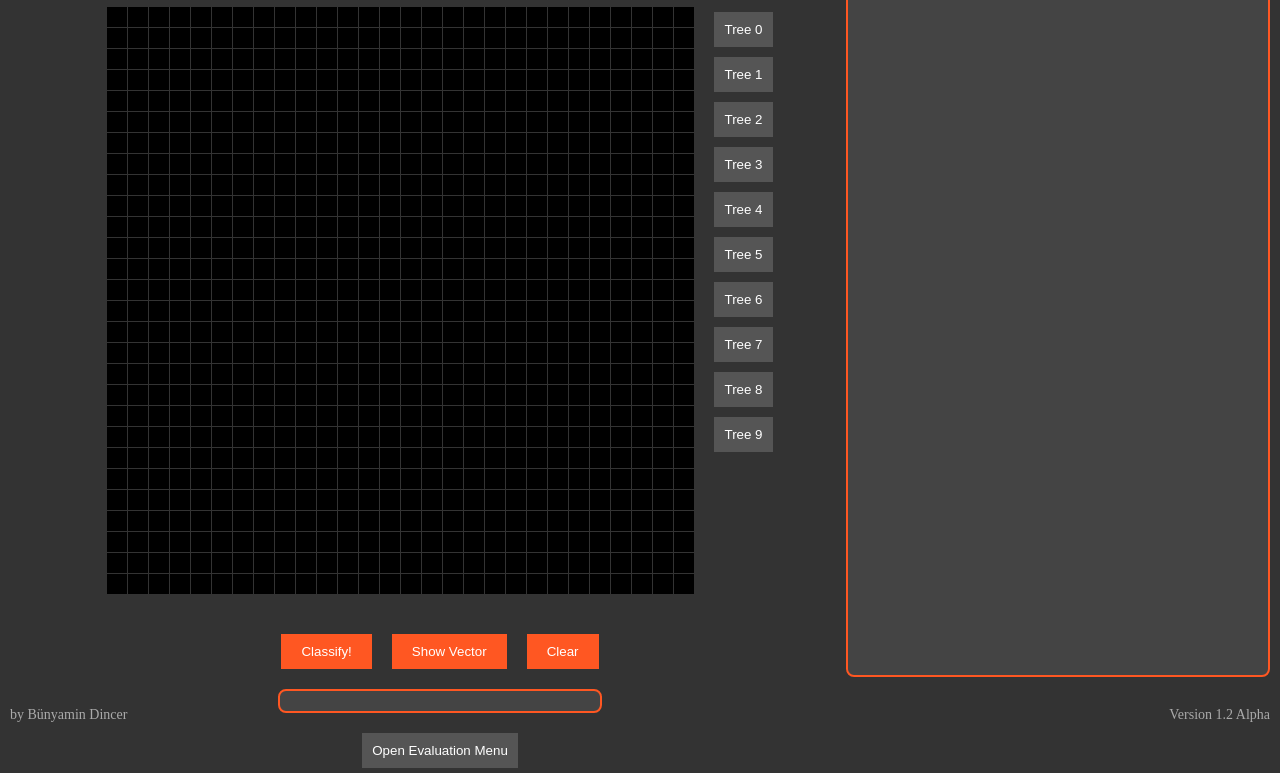
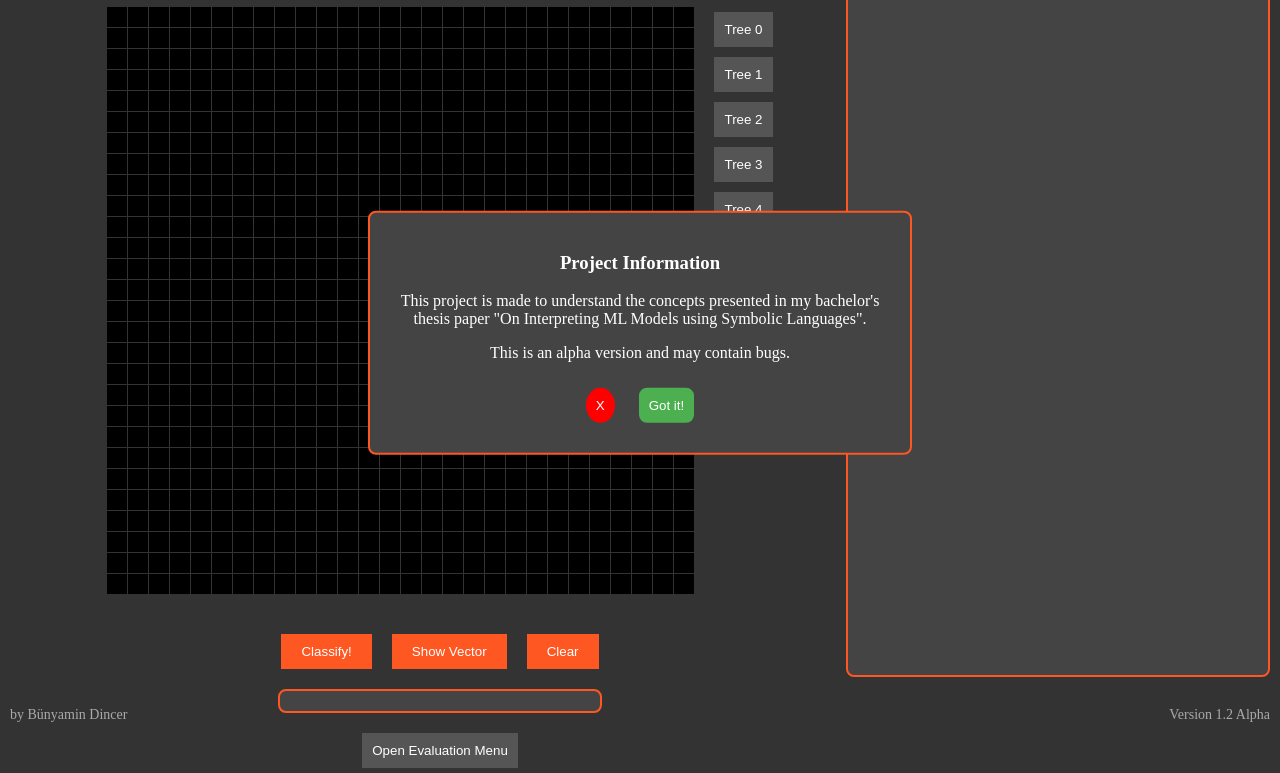
Before and after one commit to bunidin/mnist-dt-evaluation, a plain HTML site: page index.html in a window 1280 px wide. Shown: the part 67-840 px from the top of the page. Drawn offline with Linux system fonts and the light colour scheme.

Commit message:
Update index.html

```diff
--- a/index.html
+++ b/index.html
@@ -239,6 +239,34 @@
             margin: 20px 0;
             font-size: 36px; /* Increased font size */
         }
+        .initial-popup {
+            display: none;
+            position: fixed;
+            top: 50%;
+            left: 50%;
+            transform: translate(-50%, -50%);
+            padding: 20px;
+            border: 2px solid #ff5722;
+            background-color: #444;
+            color: #fff;
+            width: 500px;
+            border-radius: 8px;
+            z-index: 1100;
+            text-align: center;
+        }
+        .initial-popup .close-btn, .initial-popup .got-it-btn {
+            background-color: #ff0000;
+            color: #fff;
+            border: none;
+            cursor: pointer;
+            padding: 10px;
+            margin: 10px;
+            border-radius: 50%;
+        }
+        .initial-popup .got-it-btn {
+            background-color: #4CAF50;
+            border-radius: 8px;
+        }
     </style>
 </head>
 <body>
@@ -273,7 +301,7 @@
         <button class="info-btn" onclick="openInfoWindow()">?</button>
         <div class="evaluation-content">
             <div>
-                <h3>Current Drawing</h3>
+                <h3>Evaluation Menu</h3>
                 <div id="evaluationDrawing" class="evaluation-grid"></div>
                 <div id="evaluationResult" class="result-box" style="margin-top: 10px; text-align: center;"></div>
             </div>
@@ -296,6 +324,13 @@
             <p><strong>Red Pixels:</strong> Pixels that were not marked in the original drawing but are relevant.</p>
         </div>
     </div>
+    <div id="initialPopup" class="initial-popup">
+        <h3>Project Information</h3>
+        <p>This project is made to understand the concepts presented in my bachelor's thesis paper "On Interpreting ML Models using Symbolic Languages".</p>
+        <p>This is an alpha version and may contain bugs.</p>
+        <button class="close-btn" onclick="closeInitialPopup()">X</button>
+        <button class="got-it-btn" onclick="closeInitialPopup()">Got it!</button>
+    </div>
 </div>
 <div class="log-container" id="logContainer">
     <h3>Console Logs</h3>
@@ -314,6 +349,7 @@
     const logContainer = document.getElementById('logContainer');
     const logContent = document.getElementById('logContent');
     const infoWindow = document.getElementById('infoWindow');
+    const initialPopup = document.getElementById('initialPopup');
     let currentTree = -1;
     let isDrawing = false;
     let lastClassificationResult = '';
@@ -492,6 +528,14 @@
         infoWindow.style.display = 'none';
     }
 
+    function openInitialPopup() {
+        initialPopup.style.display = 'block';
+    }
+
+    function closeInitialPopup() {
+        initialPopup.style.display = 'none';
+    }
+
     function evaluateTree(tree, image) {
         let node = tree.nodes["0"];
         logMessage('Starting tree evaluation');
@@ -663,6 +707,11 @@
             pixel.classList.remove('red');
         });
     }
+
+    // Show the initial popup when the page loads
+    window.onload = function() {
+        openInitialPopup();
+    };
 </script>
 </body>
 </html>
```
